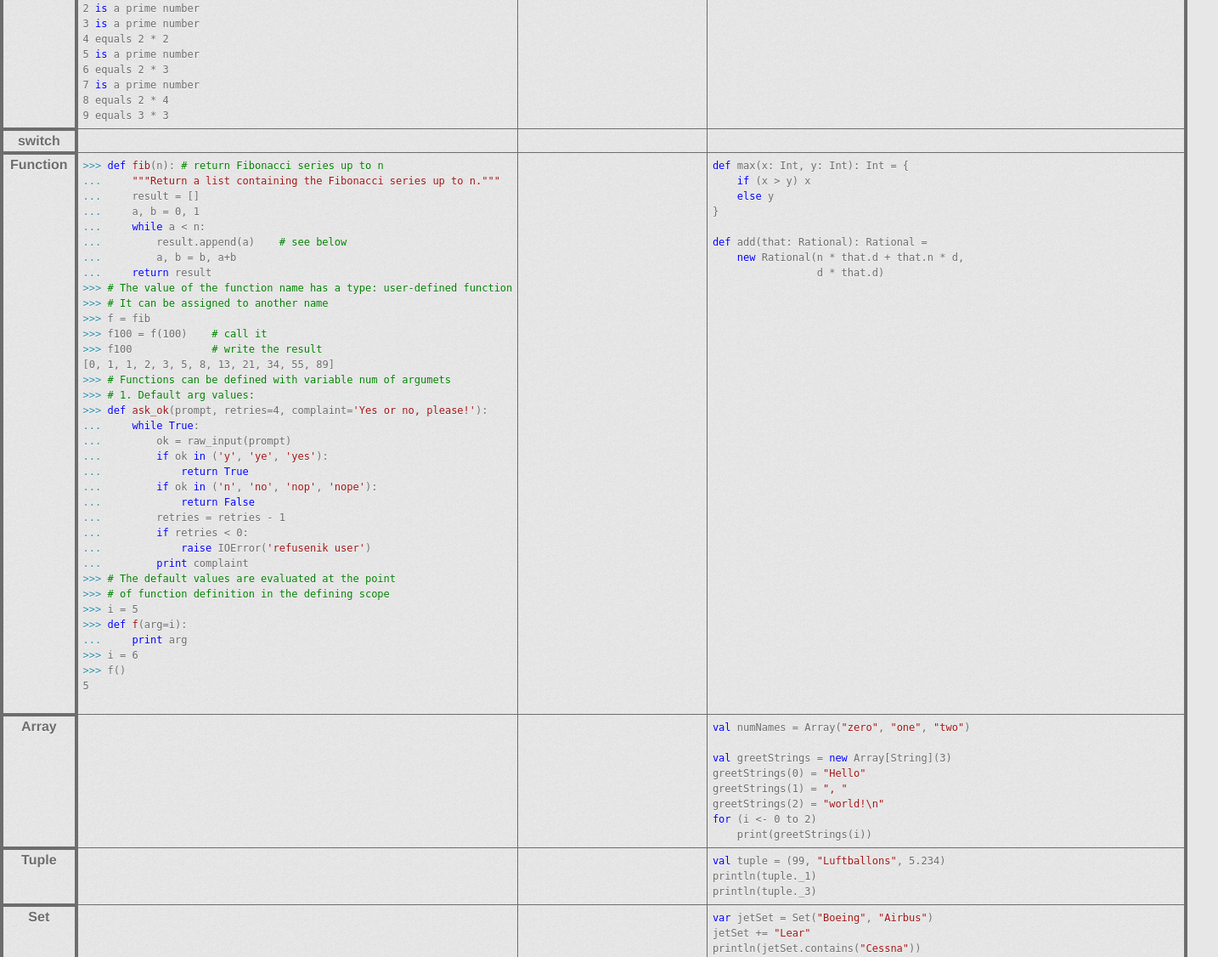
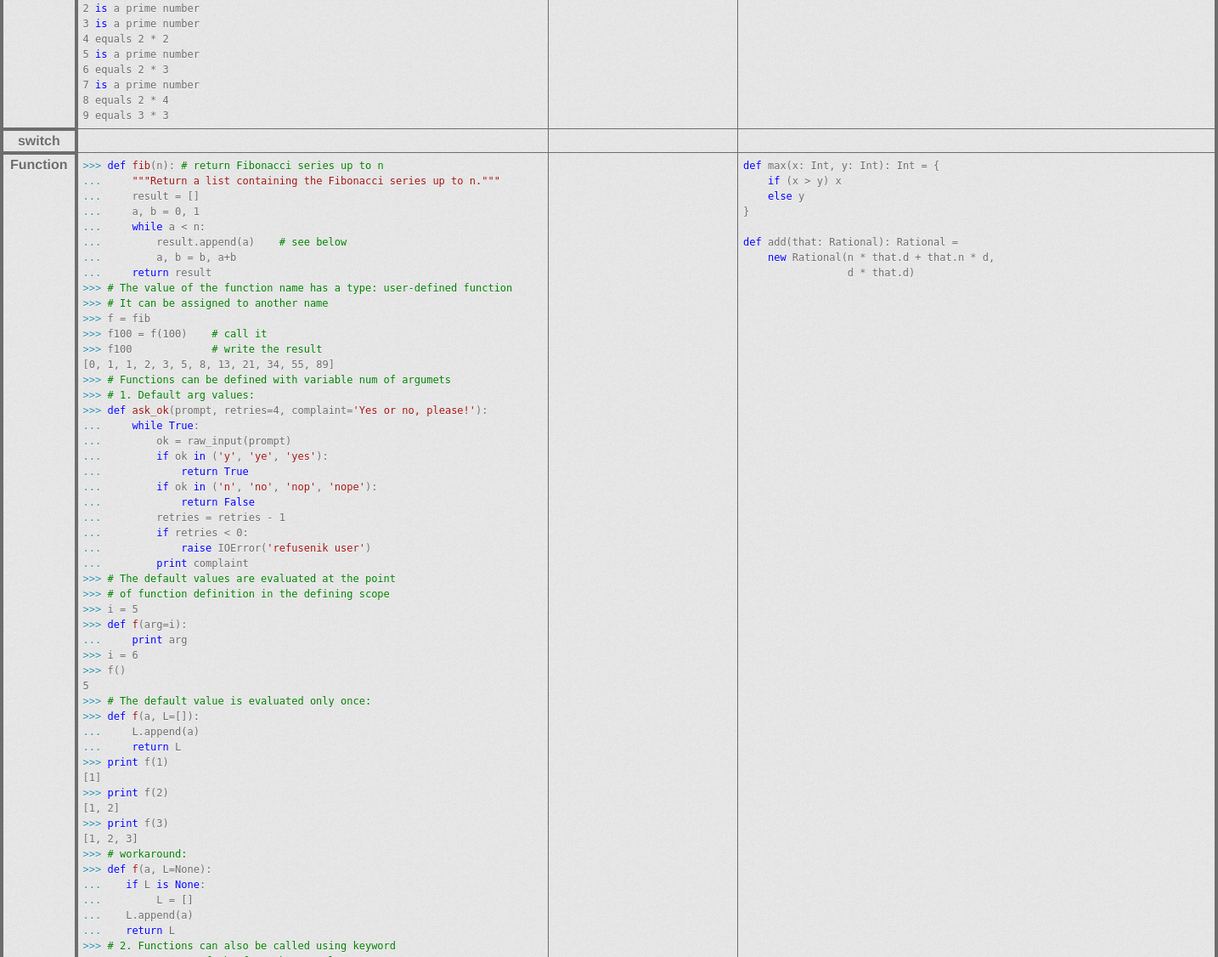
Before and after one commit to aikikode/mini-pl-ref, a plain HTML site: page index.html in a window 1280 px wide. Shown: the part 1485-2611 px from the top of the page at 85% size, 1434 px wide, since content can reach past the window. Drawn offline with nearby package versions, Linux system fonts and the light colour scheme; a web font is replaced by a local one.

Commit message:
Add Python keyword arguments description

```diff
--- a/index.html
+++ b/index.html
@@ -229,6 +229,37 @@ window 6
 >>> i = 6
 >>> f()
 5
+>>> # The default value is evaluated only once:
+>>> def f(a, L=[]):
+...     L.append(a)
+...     return L
+>>> print f(1)
+[1]
+>>> print f(2)
+[1, 2]
+>>> print f(3)
+[1, 2, 3]
+>>> # workaround:
+>>> def f(a, L=None):
+...    if L is None:
+...         L = []
+...    L.append(a)
+...    return L
+>>> # 2. Functions can also be called using keyword
+>>> #    arguments of the form 'kwarg=value':
+>>> def parrot(voltage, state='a stiff', action='voom', type='Norwegian'):
+...     pass
+>>> parrot(1000)                                  # 1 positional arg
+>>> parrot(voltage=1000)                          # 1 keyword arg
+>>> parrot(voltage=1000000, action='VOOOOOM')     # 2 keyword args
+>>> parrot(action='VOOOOOM', voltage=1000000)     # 2 keyword args
+>>> parrot('a million', 'bereft of life', 'jump') # 3 positional args
+>>> parrot('a thousand', state='pushing up')      # 1 positional, 1 keyword
+>>> # THESE CALLS ARE WRONG:
+>>> parrot()                     # required arg missing
+>>> parrot(voltage=5.0, 'dead')  # non-keyword arg after a keyword arg
+>>> parrot(110, voltage=220)     # duplicate value for the same arg
+>>> parrot(actor='John Cleese')  # unknown keyword arg
             </code></pre></td>
             <td><pre><code class="java"></code></pre></td>
             <td><pre><code class="scala">def max(x: Int, y: Int): Int = {
```
